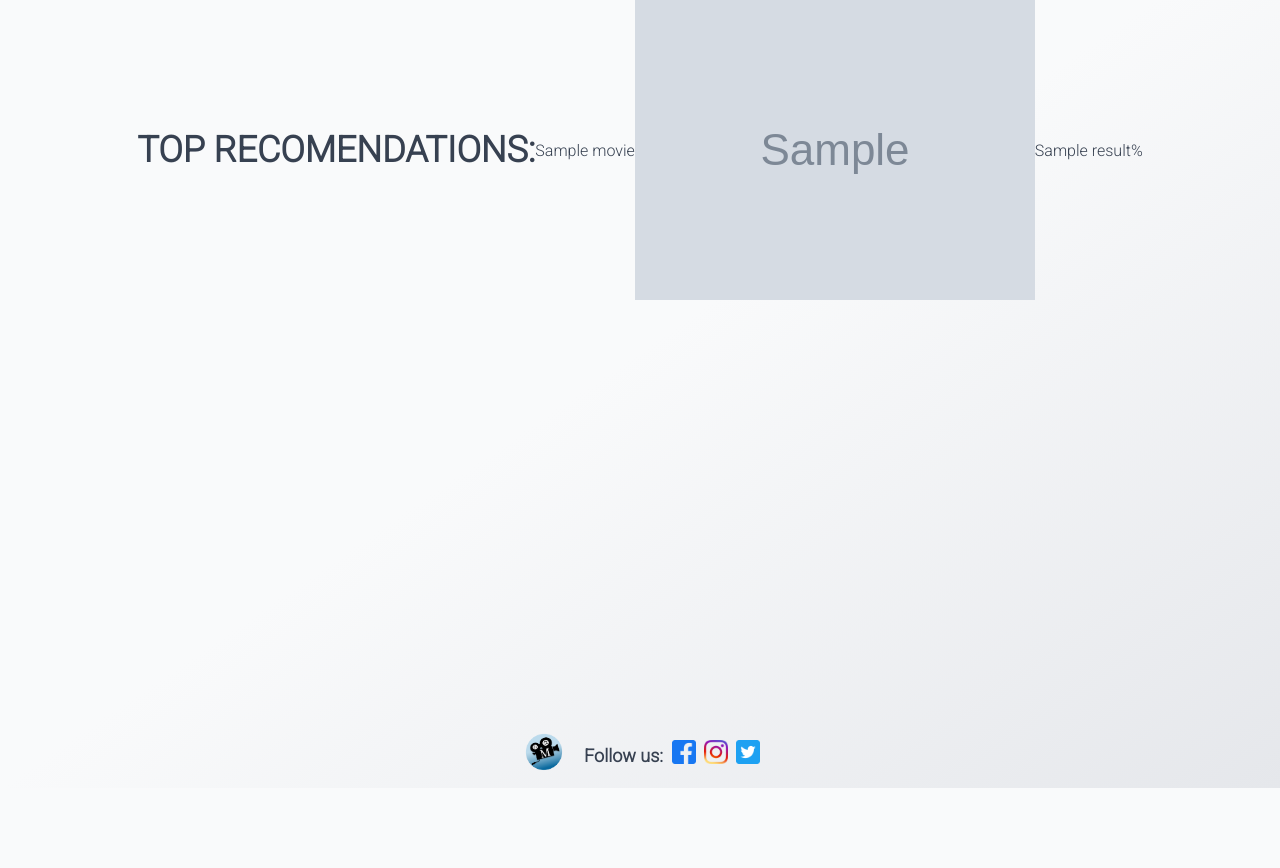
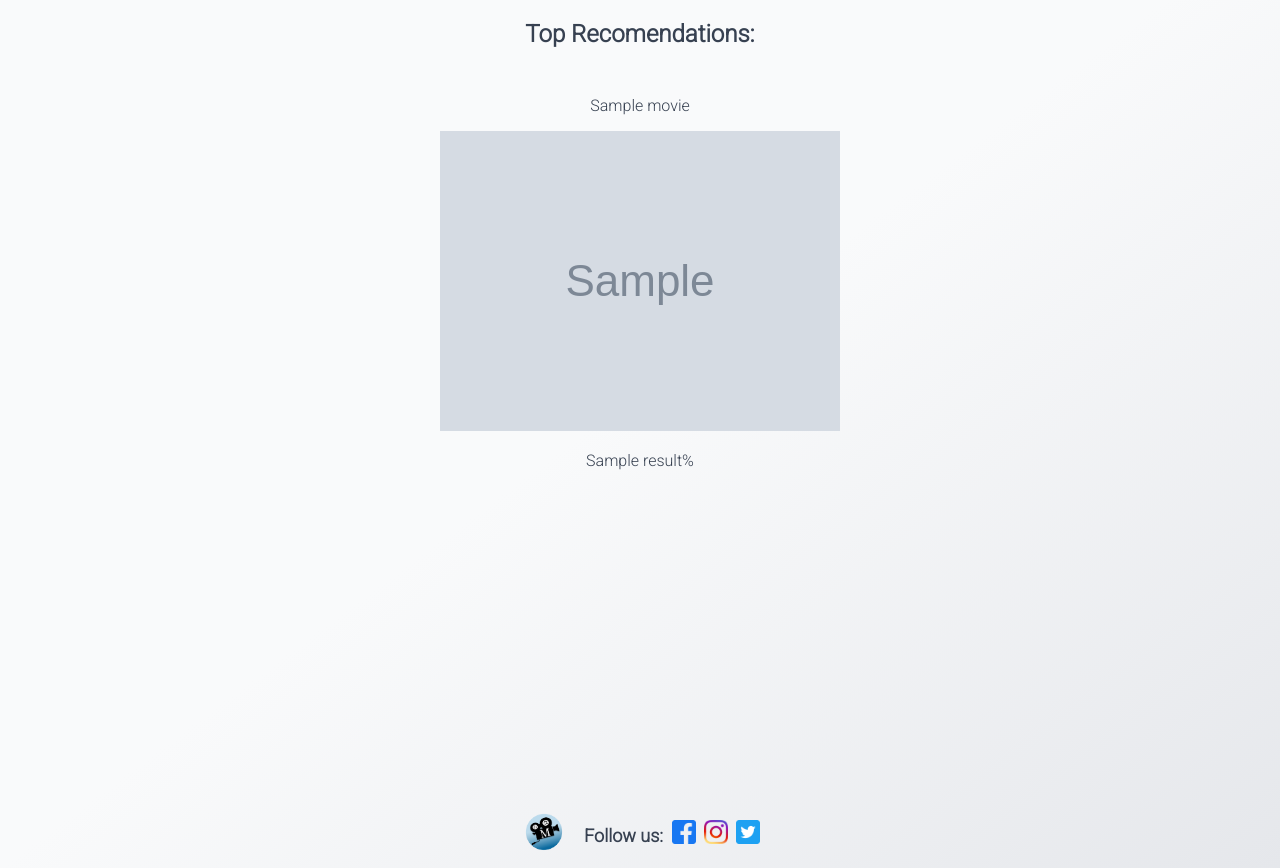
Before and after one commit to M-O-R-F-E-U-S-Z/MORFEUSZ, a Django app: template morfeusz_app/templates/morfeusz_app/recomended_movies.html in a window 1280 px wide. Shown: the part 85-953 px from the top of the page. Before the commit the page ends 873 px from the top, so only its background shows below. Run offline with Django 3.2, Linux system fonts and the light colour scheme; a user stored in the database is signed in; tables that the repository leaves empty hold one stand-in row (values such as "Sample post"); the template is opened without the code that fills it: most values are stand-ins (such as "Sample title", 1, 10 or a date in 2020); grey boxes marked "Sample" are stand-in pictures; parts of the project's set-up code (start-up, migrations or seed data) failed here and were passed over.

Commit message:
Update recomended_movies.html

```diff
--- a/morfeusz_app/templates/morfeusz_app/recomended_movies.html
+++ b/morfeusz_app/templates/morfeusz_app/recomended_movies.html
@@ -1,10 +1,18 @@
 {% extends "morfeusz_app/base.html" %} {% block content %}
-<h1>TOP RECOMENDATIONS:</h1>
-<br />
-
-{% for movie in movies %}
-<p>{{ movie }}</p>
-<img src="{{ movie.cover_url }}" />
-{% endfor %} {% for result in results %}
-<p>{{ result }}%</p>
-{% endfor %} {% endblock content %}
+<div class="container">
+  <h2>Top Recomendations:</h2>
+  <div class="centered" style="flex-direction: column">
+    {% for movie in movies %}
+    <div style="display: block; margin: 0.75rem">
+      <p>{{ movie }}</p>
+      <img
+        style="margin-right: 1rem; margin-left: 1rem"
+        src="{{ movie.cover_url }}"
+      />
+      {% endfor %} {% for result in results %}
+      <p>{{ result }}%</p>
+      {% endfor %}
+    </div>
+  </div>
+</div>
+{% endblock content %}
```
